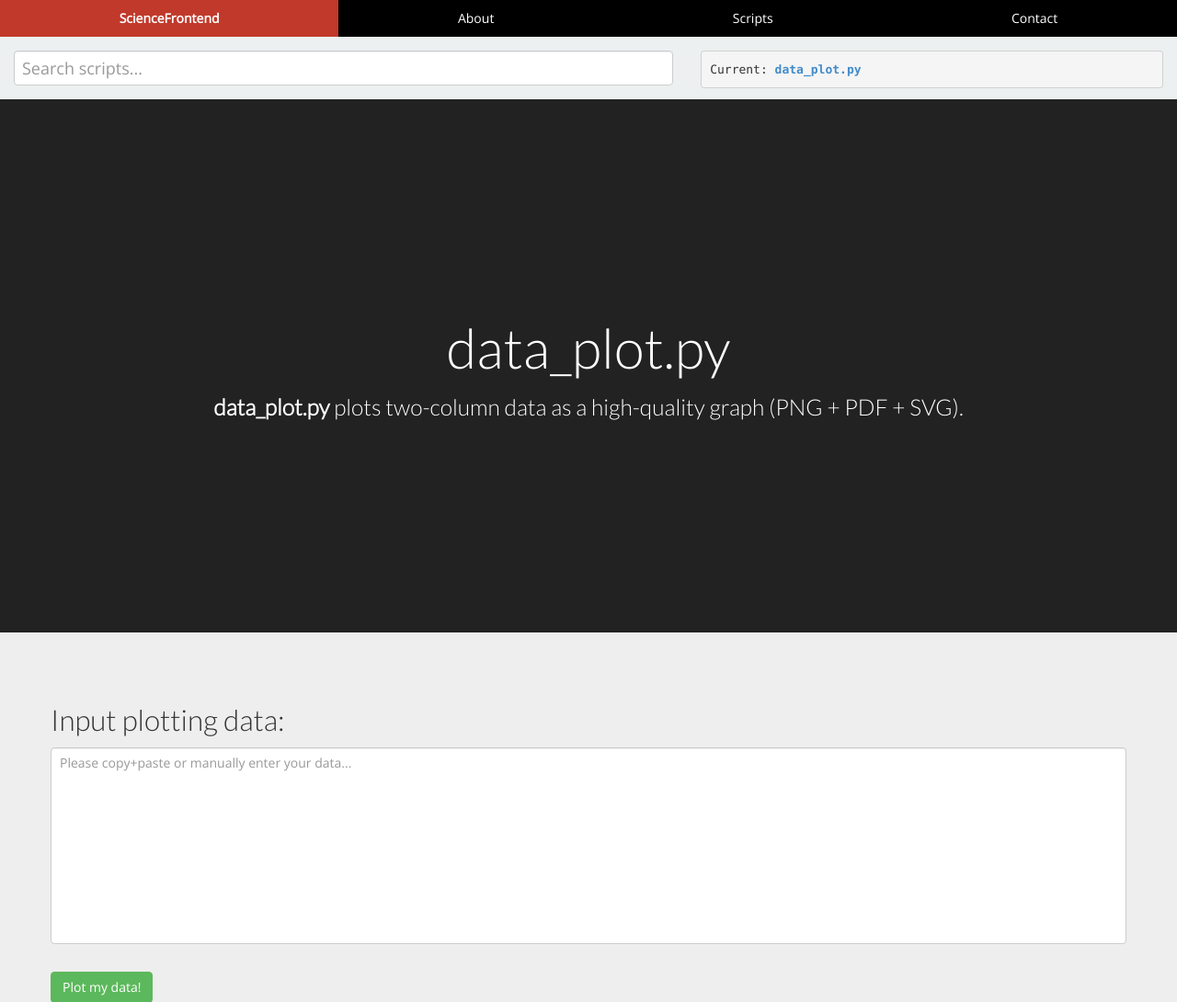
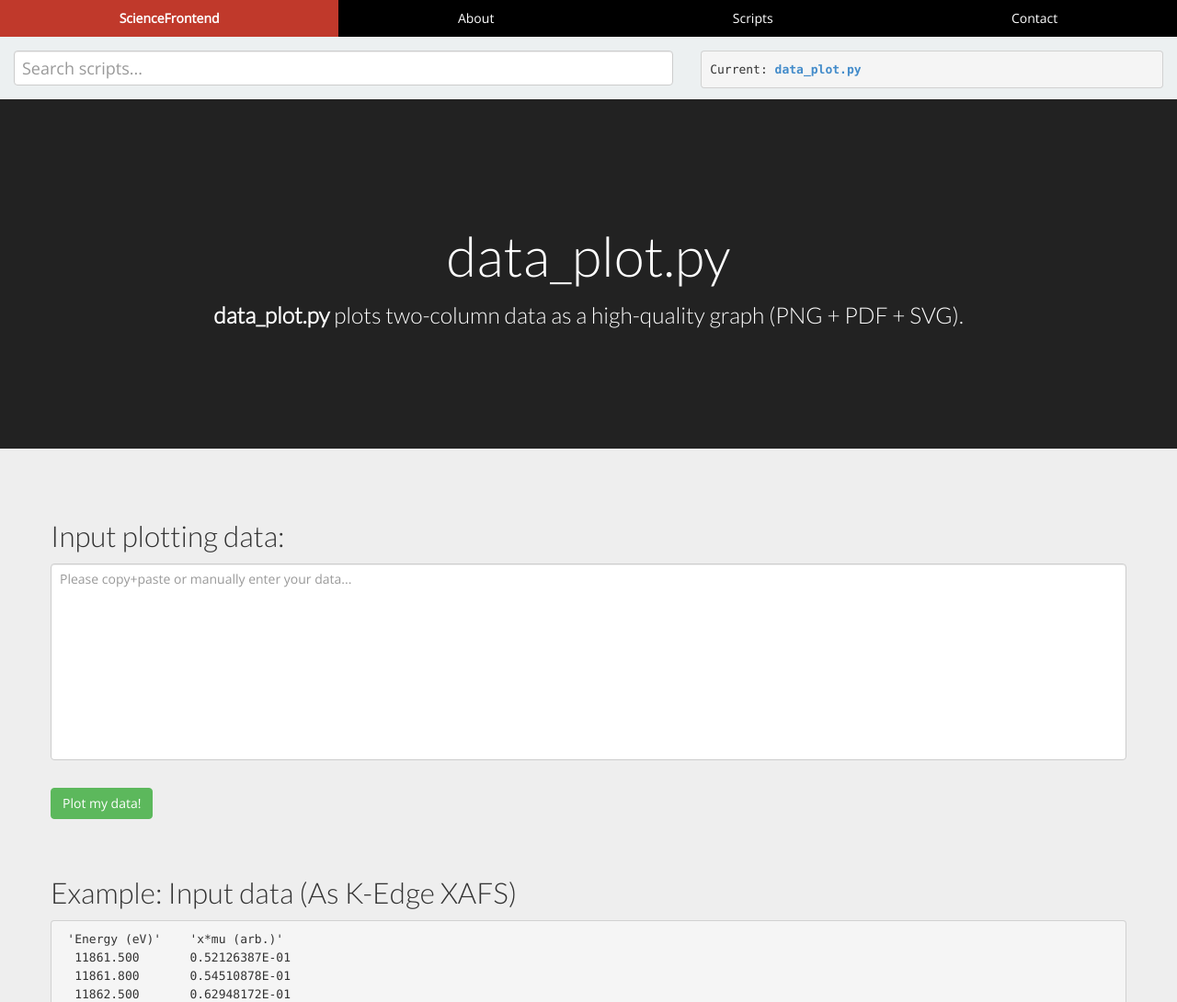
Before and after one commit to eddotman/science-frontend, a Django app: page /data_plot/ in a window 1280 px wide. Shown: the top 1090 px of the page at 92% size. Run offline with Django 3.2, Linux system fonts and the light colour scheme; some libraries are stand-ins or nearby versions.

Commit message:
minor style fix

```diff
--- a/sciencefrontend/static/css/styles.css
+++ b/sciencefrontend/static/css/styles.css
@@ -42,4 +42,5 @@ button {margin:15px;}
 .curr-script {margin-top:15px;}
 
 .hugepad {padding: 220px 0;}
+.medpad {padding: 120px 0;}
 .centred {margin: 0 auto;}
--- a/sciencefrontend/templates/script_head.html
+++ b/sciencefrontend/templates/script_head.html
@@ -1,4 +1,4 @@
-<div class="bgcolor-darkgrey jumbotron noround text-center hugepad nolink">
+<div class="bgcolor-darkgrey jumbotron noround text-center medpad nolink">
   <h1><a href="{{script_link}}">{{script_name}}</a></h1>
   <h3><strong>{{script_name}}</strong> {{script_des}}</h3>
 </div>
```
